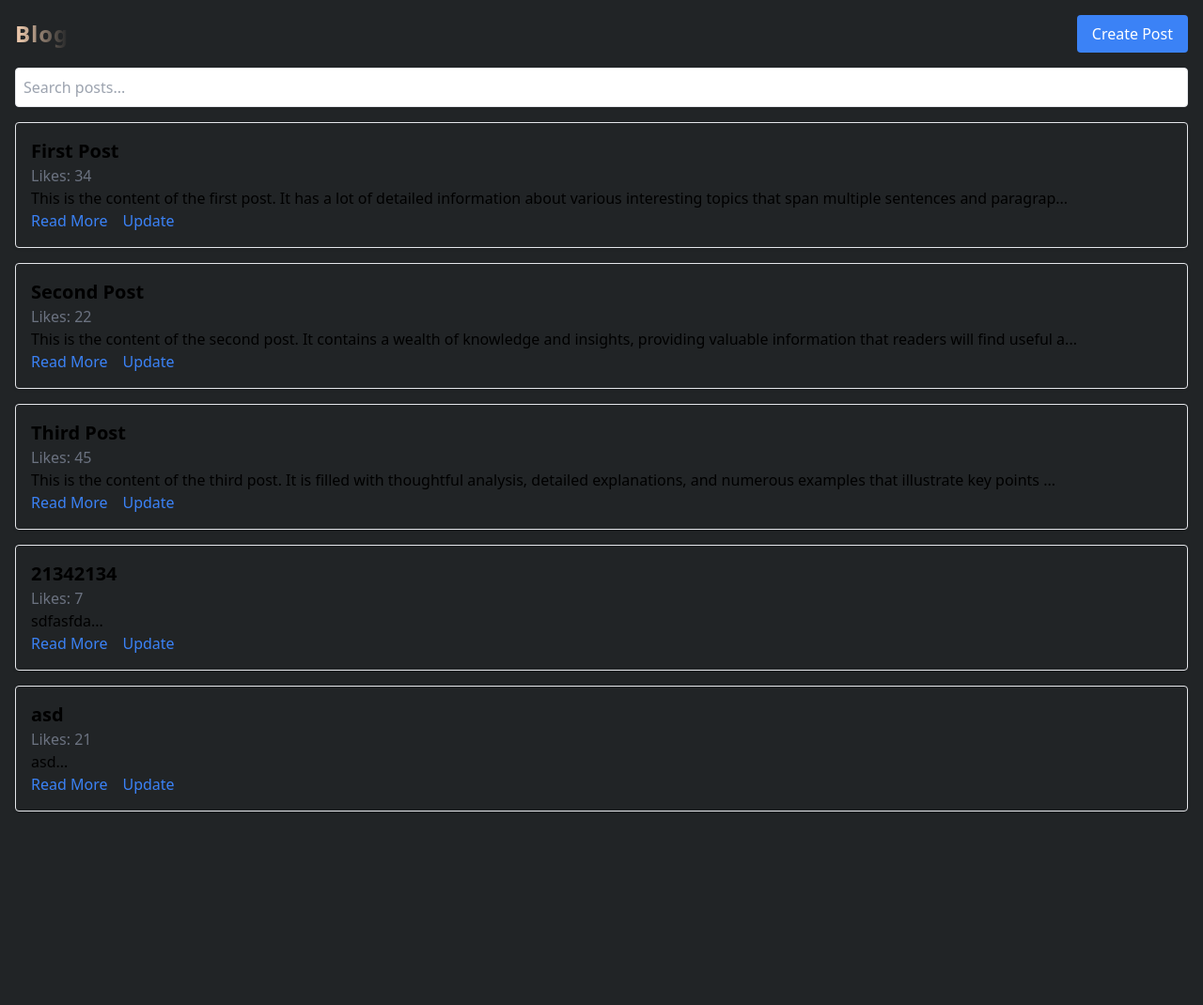
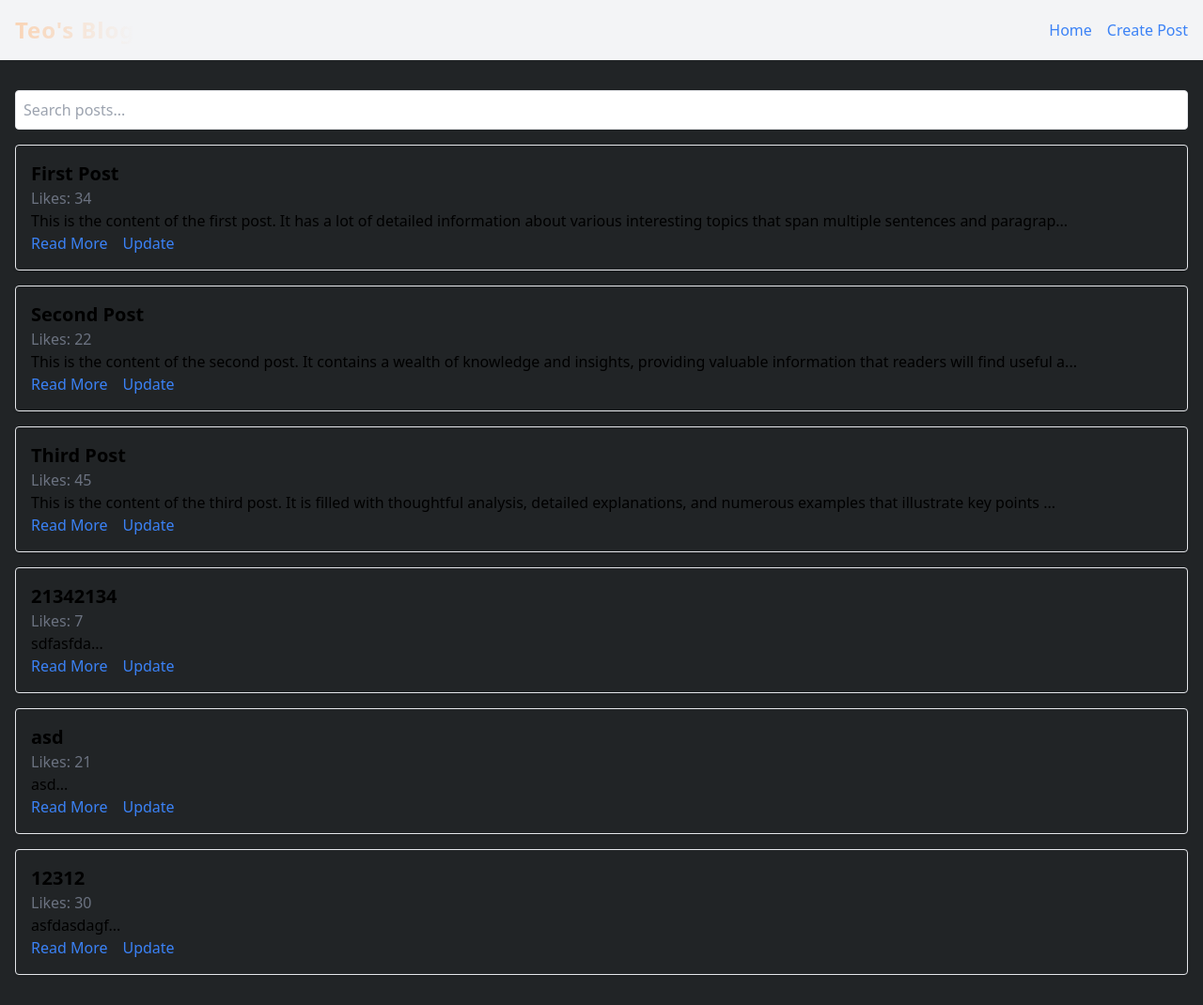
Before and after one commit to bostiog1/Teo-s-Blog, a React (Vite) app: page / in a window 1280 px wide. Shown: the whole page at 94% size. Before the commit the page ends 896 px from the top, so only its background shows below. Built offline with nearby package versions, Linux system fonts and the light colour scheme; data requests are answered from the project's data file.

Commit message:
Navbar + Hoem component

```diff
--- a/src/components/Form.jsx
+++ b/src/components/Form.jsx
@@ -4,6 +4,7 @@ import { createPost } from "../redux/postSlice"; // We will add this action late
 import { Link } from "react-router-dom";
 
 import { useNavigate } from "react-router-dom"; // Import useNavigate
+import Navbar from "./Navbar";
 
 const Form = () => {
   const [title, setTitle] = useState("");
@@ -25,6 +26,8 @@ const Form = () => {
   };
 
   return (
+    <div>
+      <Navbar />
       <div className="p-4">
         <h1 className="text-2xl font-bold mb-4">Create a Post</h1>
         <form onSubmit={handleSubmit} className="space-y-4">
@@ -54,6 +57,7 @@ const Form = () => {
             Submit
           </button>
         </form>
+      </div>
     </div>
   );
 };
--- /dev/null
+++ b/src/components/Home.jsx
@@ -0,0 +1,51 @@
+import React, { useEffect } from "react";
+import { useDispatch, useSelector } from "react-redux";
+import { fetchPosts } from "../redux/postSlice";
+import Input from "./Input";
+import PostList from "./PostList";
+import { Link } from "react-router-dom";
+import Navbar from "./Navbar";
+
+const Home = () => {
+  const dispatch = useDispatch();
+  const posts = useSelector((state) => state.posts.posts);
+  const status = useSelector((state) => state.posts.status);
+  const error = useSelector((state) => state.posts.error);
+
+  useEffect(() => {
+    if (status === "idle") {
+      dispatch(fetchPosts());
+    }
+  }, [dispatch, status]);
+
+  if (status === "loading") {
+    return <div>Loading...</div>;
+  }
+
+  if (status === "failed") {
+    return <div>Error: {error}</div>;
+  }
+
+  return (
+    <div>
+      <Navbar /> {/* Add Navbar here */}
+      <div className="p-4">
+        <Input />
+        <PostList posts={posts} />
+      </div>
+    </div>
+    // <div className="p-4">
+    //   <header className="flex justify-between items-center mb-4">
+    //     <h1 className="text-2xl font-bold">Teo's Blog</h1>
+    //     <nav className="flex space-x-4">
+    //       <Link to="/" className="text-blue-500 hover:underline">Home</Link>
+    //       <Link to="/form" className="text-blue-500 hover:underline">Create Post</Link>
+    //     </nav>
+    //   </header>
+    //   <Input />
+    //   <PostList posts={posts} />
+    // </div>
+  );
+};
+
+export default Home;
--- /dev/null
+++ b/src/components/Navbar.jsx
@@ -0,0 +1,20 @@
+import React from "react";
+import { Link } from "react-router-dom";
+
+const Navbar = () => {
+  return (
+    <header className="flex justify-between items-center mb-4 p-4 bg-gray-100">
+      <h1 className="text-2xl font-bold">Teo's Blog</h1>
+      <nav className="flex space-x-4">
+        <Link to="/" className="text-blue-500 hover:underline">
+          Home
+        </Link>
+        <Link to="/form" className="text-blue-500 hover:underline">
+          Create Post
+        </Link>
+      </nav>
+    </header>
+  );
+};
+
+export default Navbar;
--- a/src/data/db.json
+++ b/src/data/db.json
@@ -29,6 +29,12 @@
       "title": "asd",
       "content": "asd",
       "likes": 21
+    },
+    {
+      "id": "8343",
+      "title": "12312",
+      "content": "asfdasdagf",
+      "likes": 30
     }
   ]
 }
```
Also changed, not shown: src/routing/router.jsx (+6 -1 lines). Lines whose indentation alone changed are shown as unchanged.
